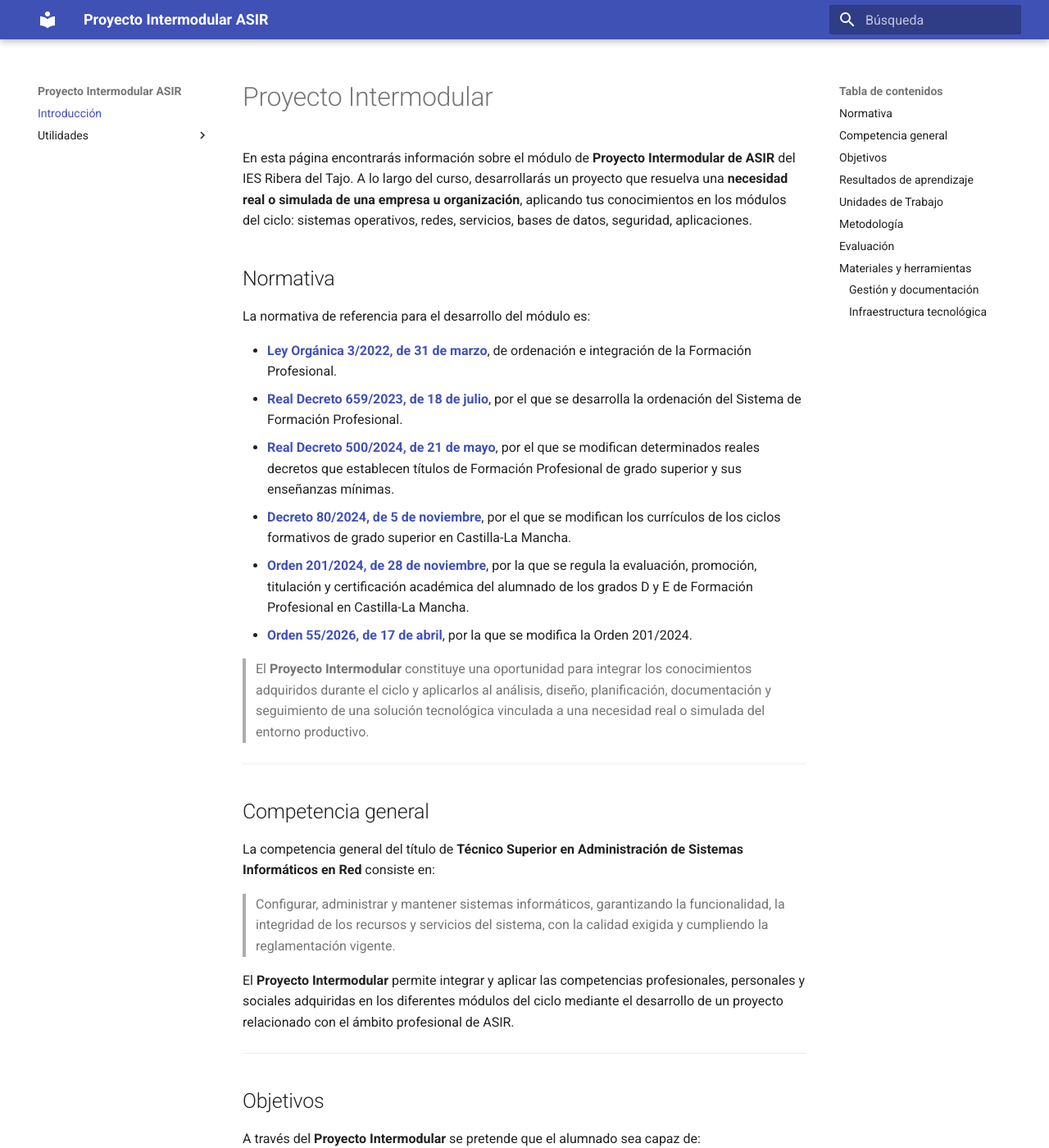
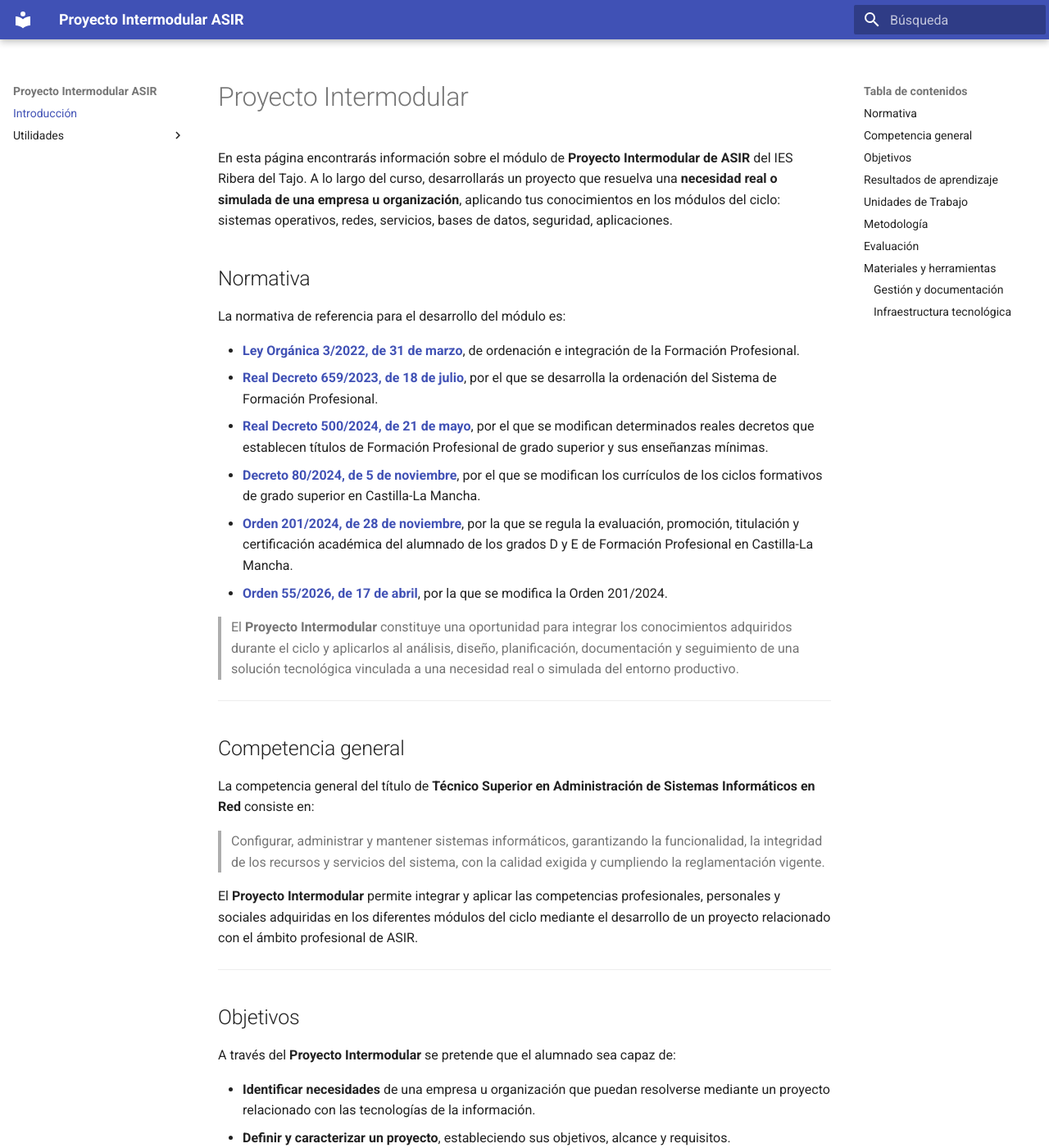
Before and after one commit to lidia1900/Proyecto-Intermodular-ASIR, an MkDocs documentation site: the page built from docs/index.md, in a window 1280 px wide and 1400 px high. Shown: the whole window at 82% size. Built offline with MkDocs 1.6.1 and Material for MkDocs 9.7.7, drawn with Linux system fonts in a browser that asks for light colours.

Commit message:
Adjust .md-grid to maximize screen width
Increased the width of the .md-grid class to utilize more screen space.

```diff
--- a/docs/stylesheets/extra.css
+++ b/docs/stylesheets/extra.css
@@ -2,3 +2,7 @@
     max-height: 7em;
     overflow-y: auto;
 }
+/* Aprovechar más el ancho de la pantalla */
+.md-grid {
+    max-width: none;
+}
```
